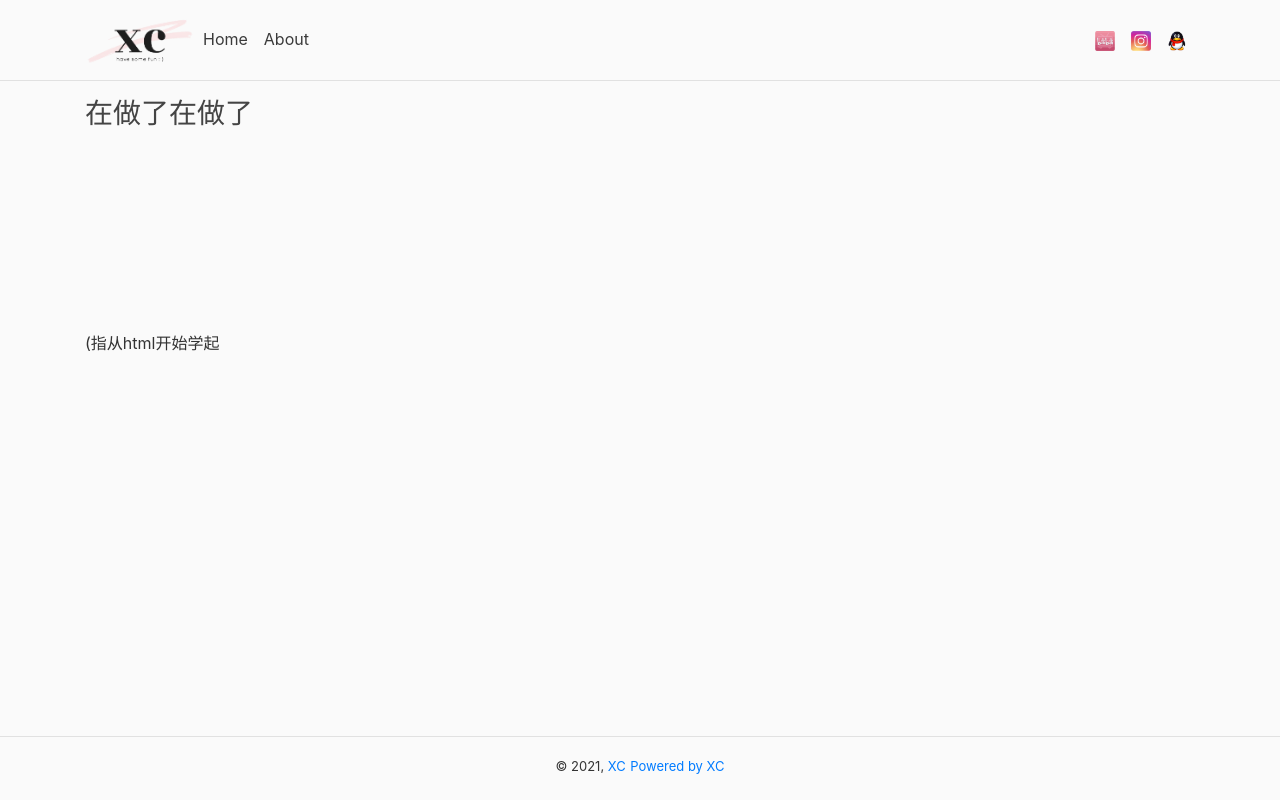
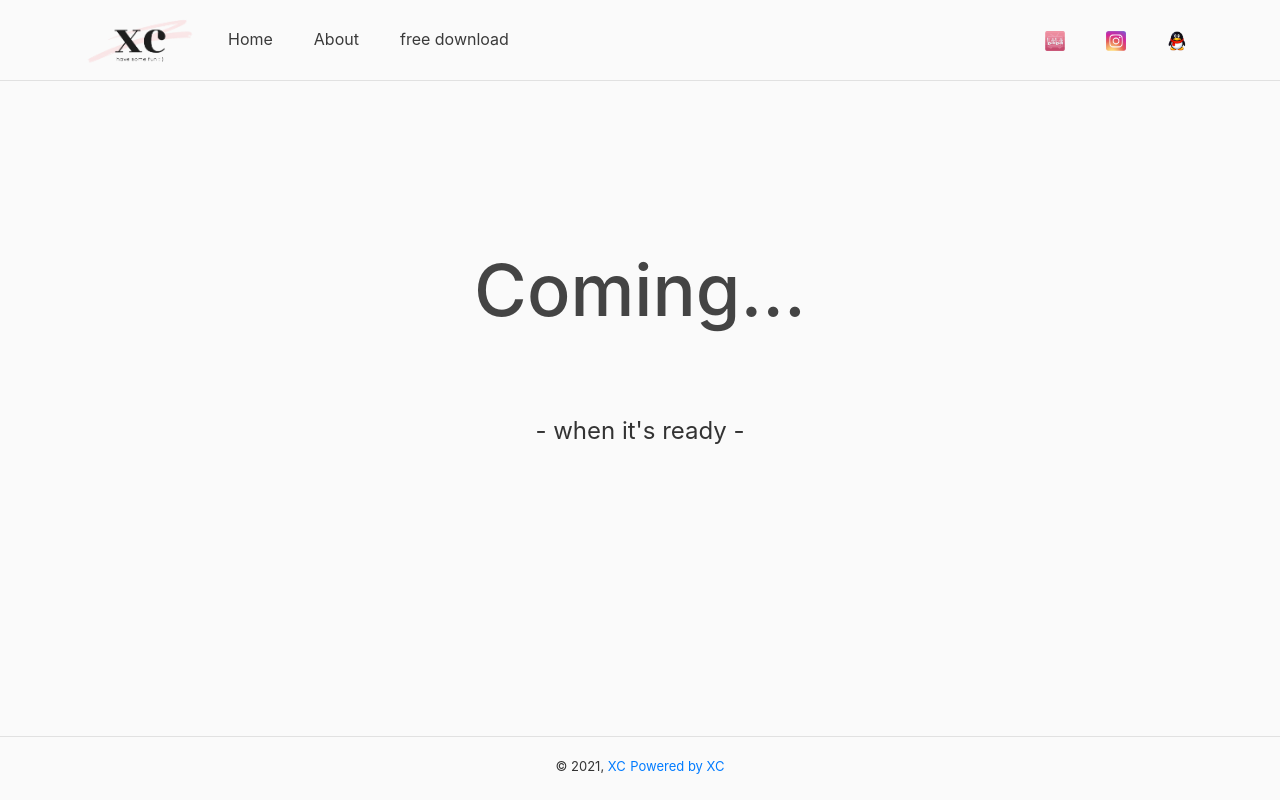
Before and after one commit to xckomorebi/flask_downloader, a Flask app: page / in a window 1280 px wide. Run offline with Flask 2, Linux system fonts and the light colour scheme; some libraries are stand-ins or nearby versions.

Commit message:
add list_files page

```diff
--- a/app.py
+++ b/app.py
@@ -12,6 +12,12 @@ app.config['UPLOAD_FOLDER'] = 'uploads'
 def index():
    return render_template('home.html')
 
+@app.route("/list_files")
+def list_files():
+    uploads = os.path.join(app.root_path, app.config['UPLOAD_FOLDER'])
+    filename_list = os.listdir(uploads)
+    return render_template('list_files.html', filename_list=filename_list)
+
 @app.route('/uploads/<path:filename>', methods=['GET', 'POST'])
 def download(filename):
     uploads = os.path.join(app.root_path, app.config['UPLOAD_FOLDER'])
--- a/static/main.css
+++ b/static/main.css
@@ -6,6 +6,7 @@ body {
 
 h1, h2, h3, h4, h5, h6 {
   color: #444444;
+  font-size: 300%;
 }
 
 .bg-steel {
@@ -111,6 +57,23 @@ a.article-title:hover {
   text-align: center !important
 }
 
+.center {
+  margin: auto;
+  text-align: center;
+  width: 100%;
+  font-size: 150%;
+}
+
+.padding__home {
+  padding: 150px;
+}
+
+
+.padding__file {
+  padding: 40px;
+}
+
+
 .holder img {
   max-height: 20px;
   max-width: 20px;
@@ -122,3 +85,14 @@ a.article-title:hover {
   max-width: 110px;
   object-fit: cover;
 }
+
+.navbar-nav > a{
+  margin-left:25px;
+  margin-right:0px;
+}
+
+
+.filelist {
+  padding-left: 70px;
+  text-align: left;
+}
--- a/templates/about.html
+++ b/templates/about.html
@@ -1,6 +1,6 @@
 {% extends "base.html" %}
 {% block content %}
-    <h3>who is xc?</h3>
+    <h1>who is xc?</h1>
     <br>
     <p>丢人乐手xc</p>
     <br>
--- a/templates/base.html
+++ b/templates/base.html
@@ -26,10 +26,11 @@
           <button class="navbar-toggler" type="button" data-toggle="collapse" data-target="#navbarToggle" aria-controls="navbarToggle" aria-expanded="false" aria-label="Toggle navigation">
             <span class="navbar-toggler-icon"></span>
           </button>
-          <div class="collapse navbar-collapse" id="navbarToggle">
+          <div class="collapse navbar-collapse id="navbarToggle">
             <div class="navbar-nav mr-auto">
               <a class="nav-item nav-link" href="/">Home</a>
               <a class="nav-item nav-link" href="/about">About</a>
+              <a class="nav-item nav-link" href="/list_files">free download</a>
             </div>
             <!-- Navbar Right Side -->
             <div class="navbar-nav holder">
@@ -45,7 +46,7 @@
     </header>
     <main role="main" class="container">
       <div class="row">
-        <div class="col-md-8">
+        <div class="col-md-8 center">
           {% block content %}{% endblock %}
         </div>
       </div>
--- a/templates/home.html
+++ b/templates/home.html
@@ -1,16 +1,9 @@
 {% extends "base.html" %}
 {% block content %}
-    <h3>在做了在做了</h3>
-    <br>
-    <br>
-    <br>
-    <br>
-    <br>
-    <br>
-    <br>
-    <br>
-    <p>(指从html开始学起</p>
-    <br>
-
-
+    <div class="padding__home">
+        <h1>Coming...</h1>
+        <br>
+        <br>
+        <p>- when it's ready -</p>
+    </div>
 {% endblock content %}
```
Also changed, not shown: other parts of static/main.css (+0 -55 lines), templates/list_files.html (added, +13 -0 lines), README.md.
